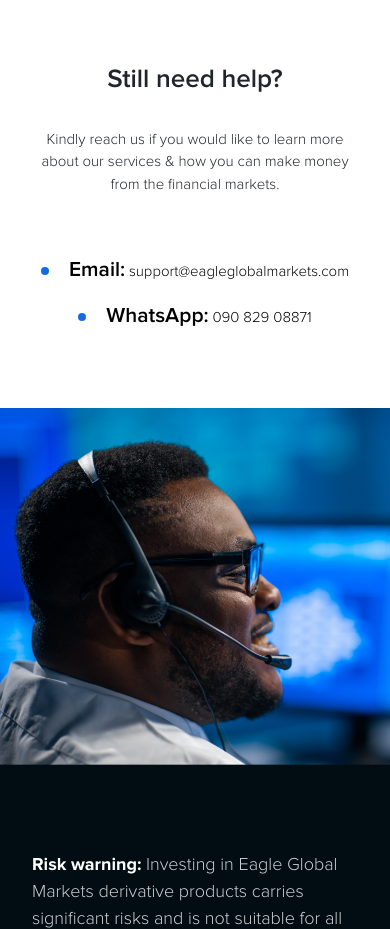
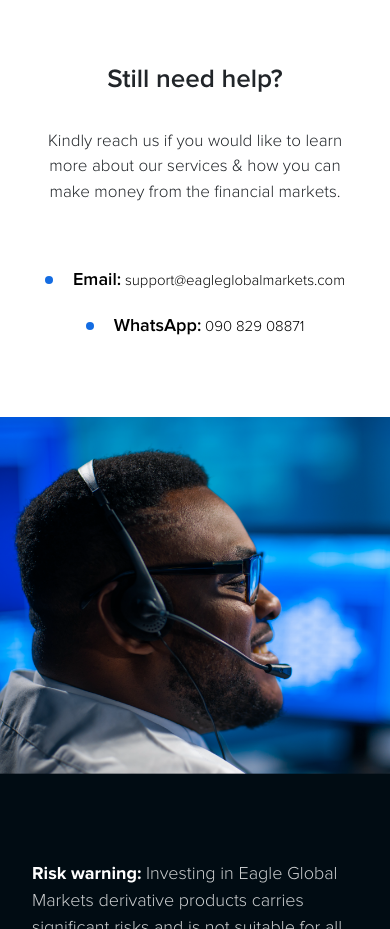
Before and after one commit to Marvelousy20/landingPage, a Vue app: page / in a window 390 px wide. Shown: the part 4860-5789 px from the top of the page. Built offline with nearby package versions, Linux system fonts and the light colour scheme.

Commit message:
made changes

```diff
--- a/src/components/Help.vue
+++ b/src/components/Help.vue
@@ -130,17 +130,21 @@
         }
 
         .text-cont {
-            padding:4rem 2.5rem;
+            padding: 4rem 2.5rem;
         }
 
         .par {
-            font-size: 15px;
+            font-size: 17px;
         }
 
         .cont {
             display: flex;
             flex-wrap: wrap;
             text-align: center !important;
+        }
+
+        span {
+            font-size: 18px;
         }
     }
 
@@ -220,4 +224,10 @@
             font-size: 12px;
         }
     }
+
+    @media screen and (max-width: 380px) {
+        span {
+            font-size: 16px !important;
+        }
+    }
 </style>
```
